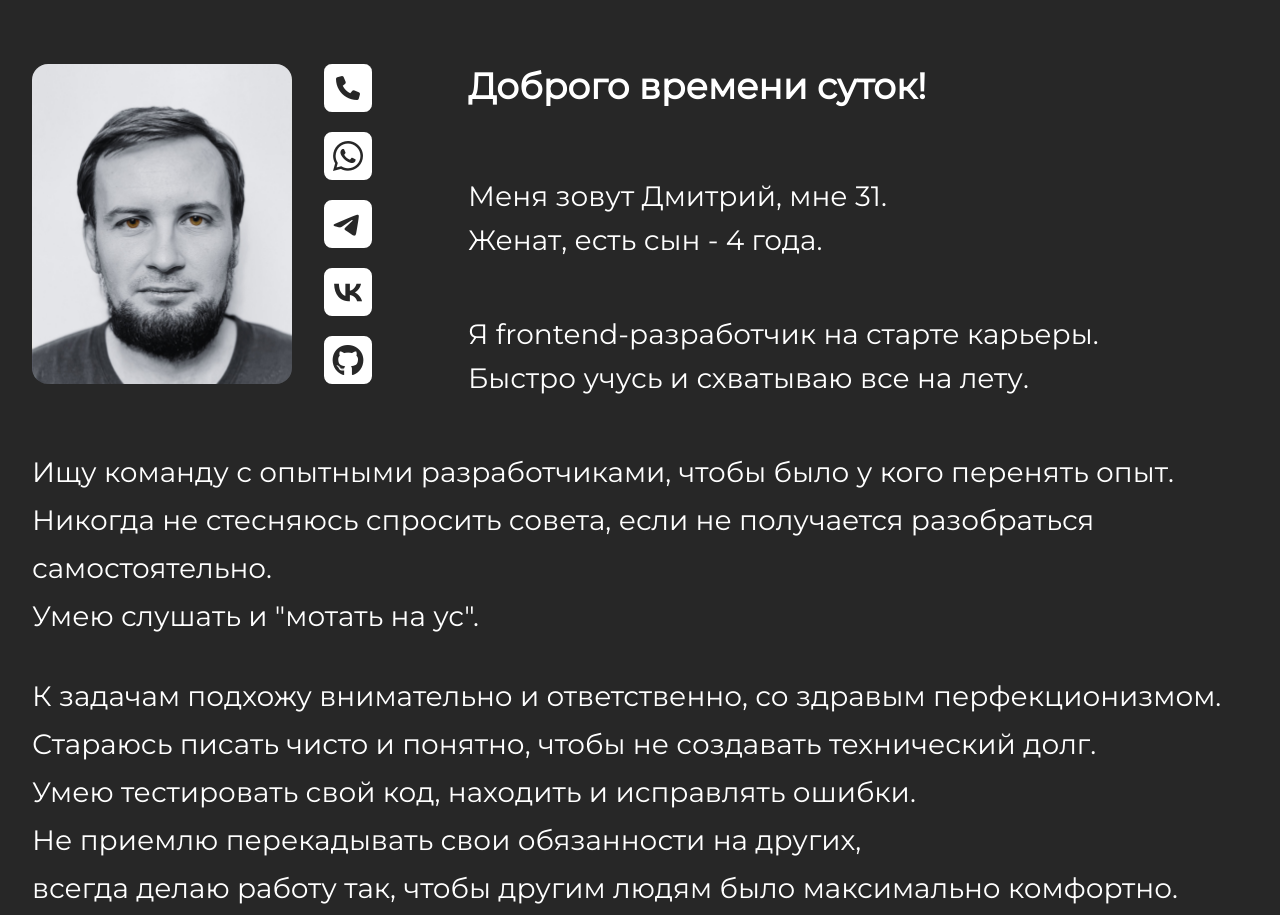
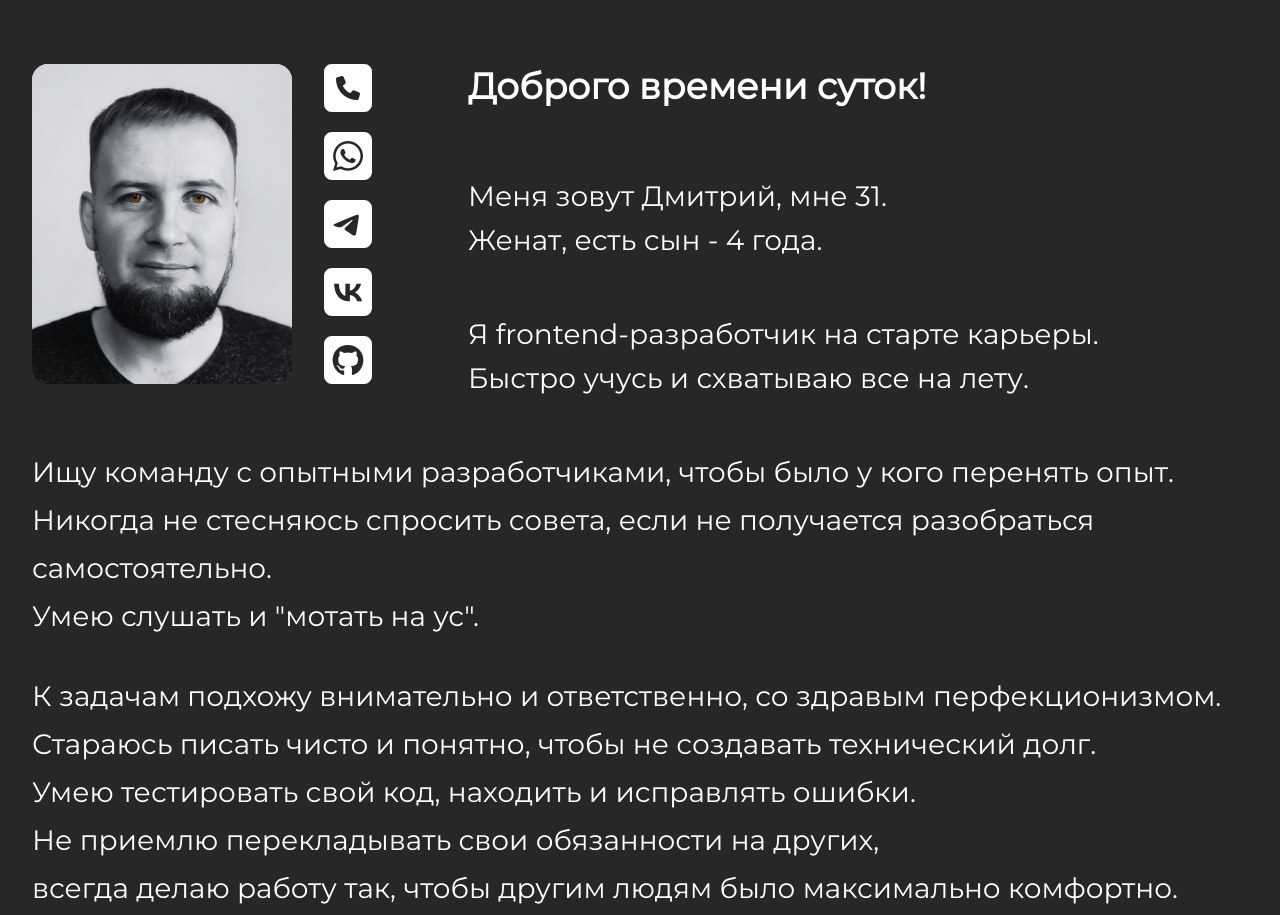
Before and after one commit to lucard17/CV, a plain HTML site: page index.html in a window 1280 px wide. Shown: the top 915 px of the page. Drawn offline with Linux system fonts and the light colour scheme.

Commit message:
update photo

```diff
--- a/css/style.css
+++ b/css/style.css
@@ -14,10 +14,12 @@ body {
     background-color: #272727;
     scroll-behavior: smooth;
 }
-hr{
+
+hr {
     border-bottom: 1px solid white;
     margin: 1rem 0;
 }
+
 .container {
     width: 38rem;
     margin: auto;
@@ -32,6 +34,7 @@ hr{
 }
 
 .photo {
+    position: relative;
     width: 8.125rem;
     height: 10rem;
     overflow: hidden;
@@ -43,8 +46,28 @@ hr{
     width: 100%;
     display: block;
     margin-top: -0.5rem;
+    transform: scale(162%);
+    transform-origin: 48% 35%;g
 }
 
+.photo__wrap {
+    position: absolute;
+    width: 100%;
+    height: 100%;
+    top: 0;
+    left: 0;
+}
+
+.photo__wrap,
+.photo__wrap-hover {
+    position: absolute;
+    width: 100%;
+    height: 100%;
+    top: 0;
+    left: 0;
+    transition: 0.3s;
+}
+.photo__wrap-hover:hover{opacity: 0}
 .contacts {
     --icon-size: 1.5rem;
     display: flex;
@@ -130,7 +153,7 @@ hr{
 }
 
 .skills-block-well,
-.skills-block-basic{
+.skills-block-basic {
     display: flex;
     flex-wrap: wrap;
     gap: 0.75rem;
@@ -306,9 +329,11 @@ hr{
     line-height: 1.5rem;
     list-style: none;
 }
-.text-block__paragraph + .text-block__paragraph{
+
+.text-block__paragraph + .text-block__paragraph {
     margin-top: 1rem;
 }
+
 .text-block__list li:before {
     content: '- ';
 }
--- a/index.html
+++ b/index.html
@@ -16,7 +16,15 @@
 <div class="container">
     <section id="main" class="main">
         <div class="photo">
-            <img src="images/DmitiyNikolaev.png" alt="Dmitiy Nikolaev Photo" class="photo__img">
+            <div class="photo__wrap">
+                <img src="images/photo 1.png" alt="Dmitiy Nikolaev Photo"
+                     class="photo__img">
+            </div>
+            <div class="photo__wrap-hover">
+                <img src="images/photo 2.png" alt="Dmitiy Nikolaev Photo"
+                     class="photo__img">
+            </div>
+
         </div>
         <div class="contacts">
             <a href="tel:+79040962541" class="contacts__item phone" target="_blank"><i
@@ -55,7 +63,7 @@
             К задачам подхожу внимательно и ответственно, со здравым перфекционизмом.<br>
             Стараюсь писать чисто и понятно, чтобы не создавать технический долг.<br>
             Умею тестировать свой код, находить и исправлять ошибки.<br>
-            Не приемлю перекадывать свои обязанности на других,<br>
+            Не приемлю перекладывать свои обязанности на других,<br>
             всегда делаю работу так, чтобы другим людям было максимально комфортно.<br></p>
         <p class="text-block__paragraph">
             Я инженер-конструктор, и я стремлюсь делать документацию так,<br>
@@ -126,7 +134,7 @@
         <p class="text-block__paragraph">
             С программированием знаком с школьной скамьи:<br>
             - Посещал секцию по программированию.<br>
-            - Закончил курсы программистов-электронщиков СТИ НИТУ   МИСиС.<br>
+            - Закончил курсы программистов-электронщиков СТИ НИТУ МИСиС.<br>
         </p>
 
     </section>
```
Also changed, not shown: images/DmitiyNikolaev.png (deleted), images/photo 1.png (added), images/photo 2.png (added).
